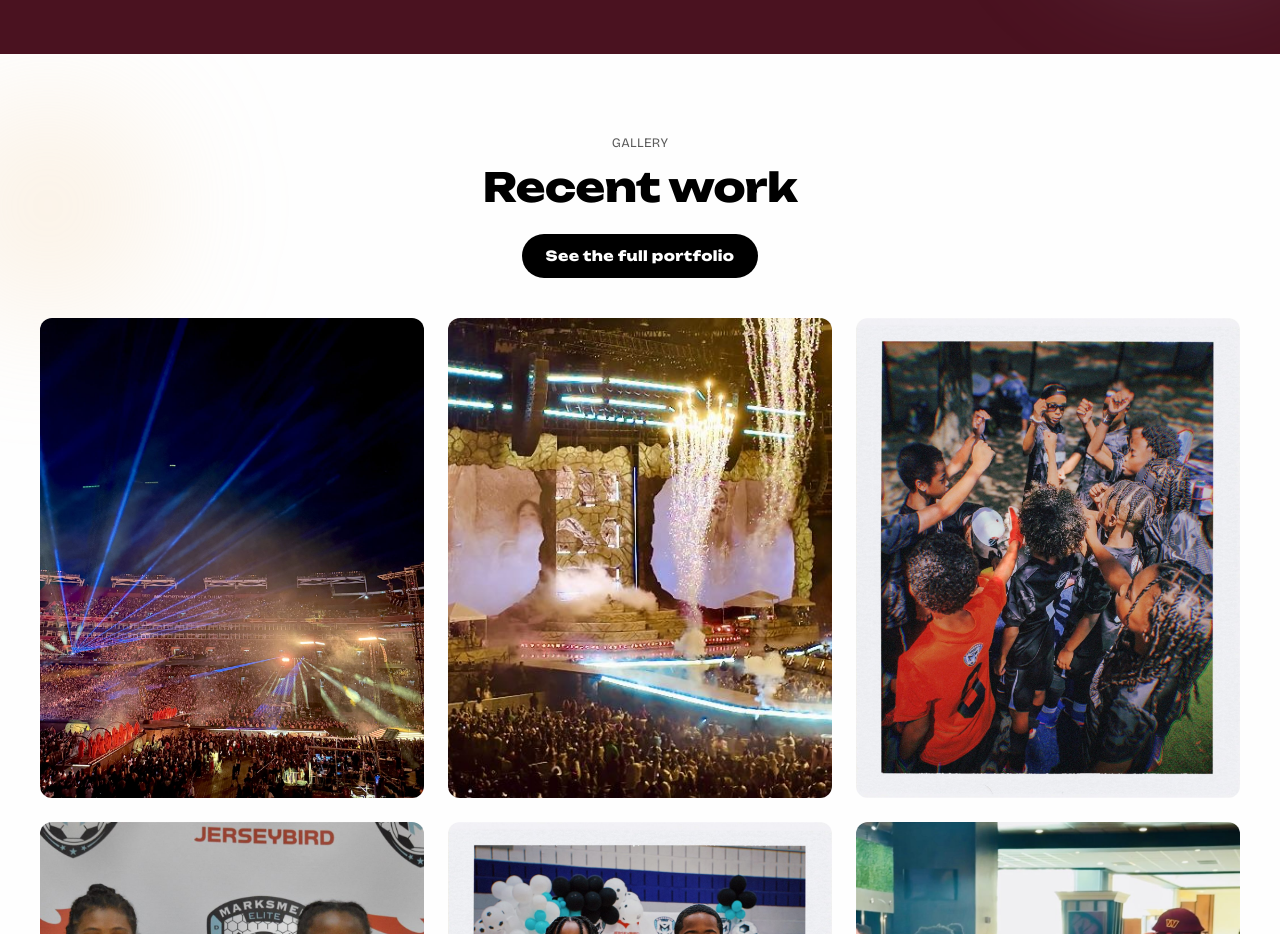
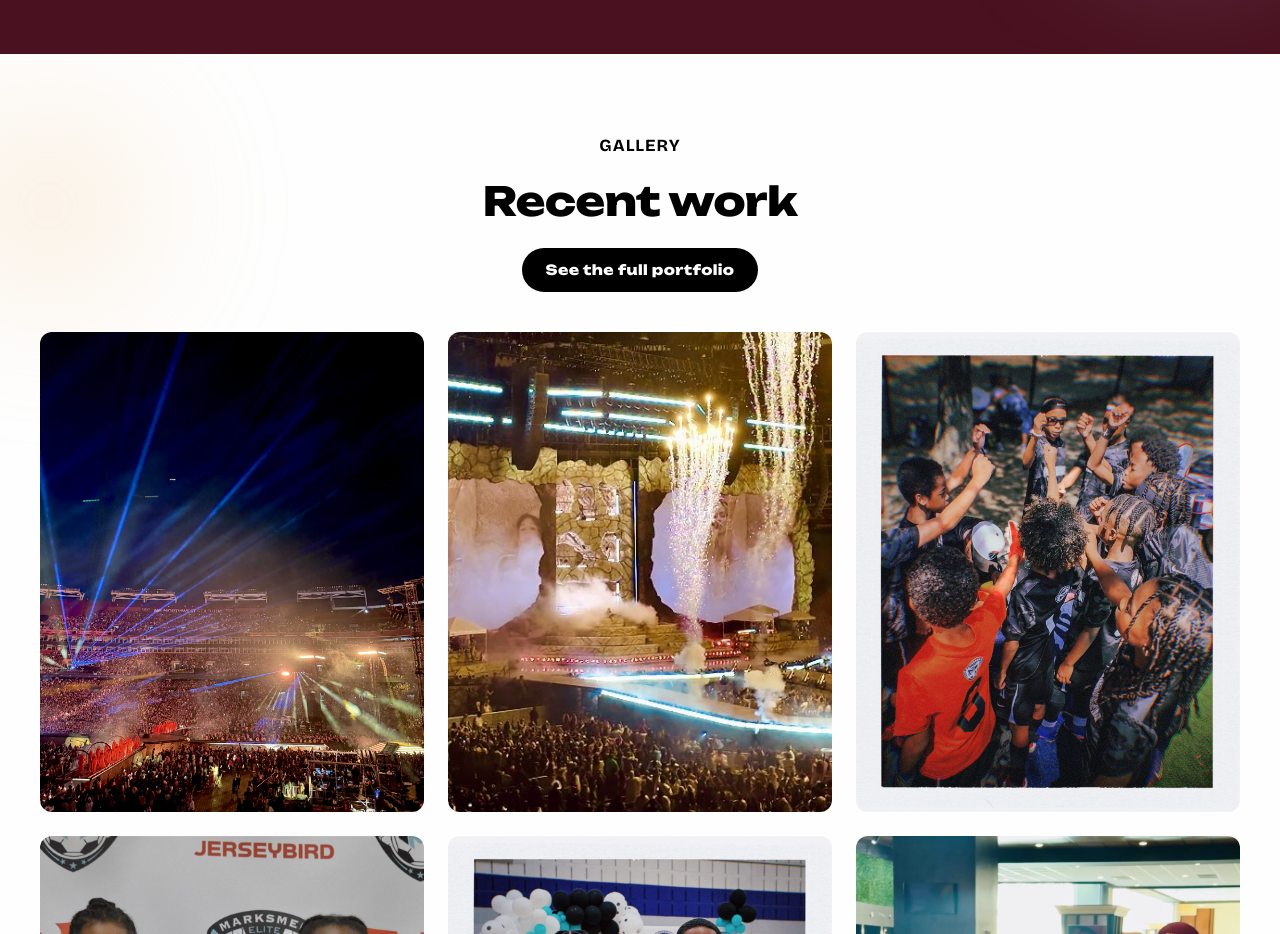
Before and after one commit to salrazafilm-debug/salraza-marketing, a Next.js app: page / in a window 1280 px wide. Shown: the part 2060-2994 px from the top of the page. Built offline with nearby package versions, Linux system fonts and the light colour scheme; no server answers.

Commit message:
Make Gallery label bigger and clearer, add space below the fixed header on portfolio page
Co-Authored-By: Claude Sonnet 5 <noreply@anthropic.com>
Claude-Session: https://claude.ai/code/session_0135jWbYdakRFQ7ZjXRqR1ZU

```diff
--- a/src/app/globals.css
+++ b/src/app/globals.css
@@ -100,6 +100,14 @@ body {
     color: var(--color-ink-muted);
   }
 
+  .text-eyebrow {
+    font-family: var(--font-sans);
+    font-weight: 800;
+    font-size: 1.0625rem;
+    line-height: 1.5rem;
+    letter-spacing: 0.06em;
+  }
+
   .text-script-accent {
     font-family: var(--font-script);
     font-weight: 400;
--- a/src/app/page.tsx
+++ b/src/app/page.tsx
@@ -181,8 +181,8 @@ export default function Home() {
             className="pointer-events-none absolute -left-16 top-10 h-56 w-56 rounded-full bg-golden-hour/25 blur-3xl"
           />
           <div className="relative mx-auto flex max-w-[1200px] flex-col items-center text-center">
-            <p className="text-caption uppercase tracking-wide text-warm-text">Gallery</p>
-            <h2 className="text-headline mt-3 text-ink">Recent work</h2>
+            <p className="text-eyebrow uppercase text-ink">Gallery</p>
+            <h2 className="text-headline mt-5 text-ink">Recent work</h2>
             <LinkButton href="/portfolio" variant="secondary" className="mt-6">
               See the full portfolio
             </LinkButton>
--- a/src/app/portfolio/page.tsx
+++ b/src/app/portfolio/page.tsx
@@ -15,10 +15,10 @@ export default function PortfolioPage() {
   return (
     <>
       <SiteHeader revealImmediately />
-      <main className="px-4 pt-28 pb-20 sm:px-6">
+      <main className="px-4 pt-36 pb-20 sm:px-6 sm:pt-40">
         <div className="mx-auto max-w-[1200px]">
-          <p className="text-caption uppercase tracking-wide text-warm-text">Gallery</p>
-          <h1 className="text-headline mt-3 max-w-2xl text-ink">
+          <p className="text-eyebrow uppercase text-ink">Gallery</p>
+          <h1 className="text-headline mt-5 max-w-2xl text-ink">
             A look at moments - <Highlight variant="frost">frozen</Highlight> in time
           </h1>
 
```
